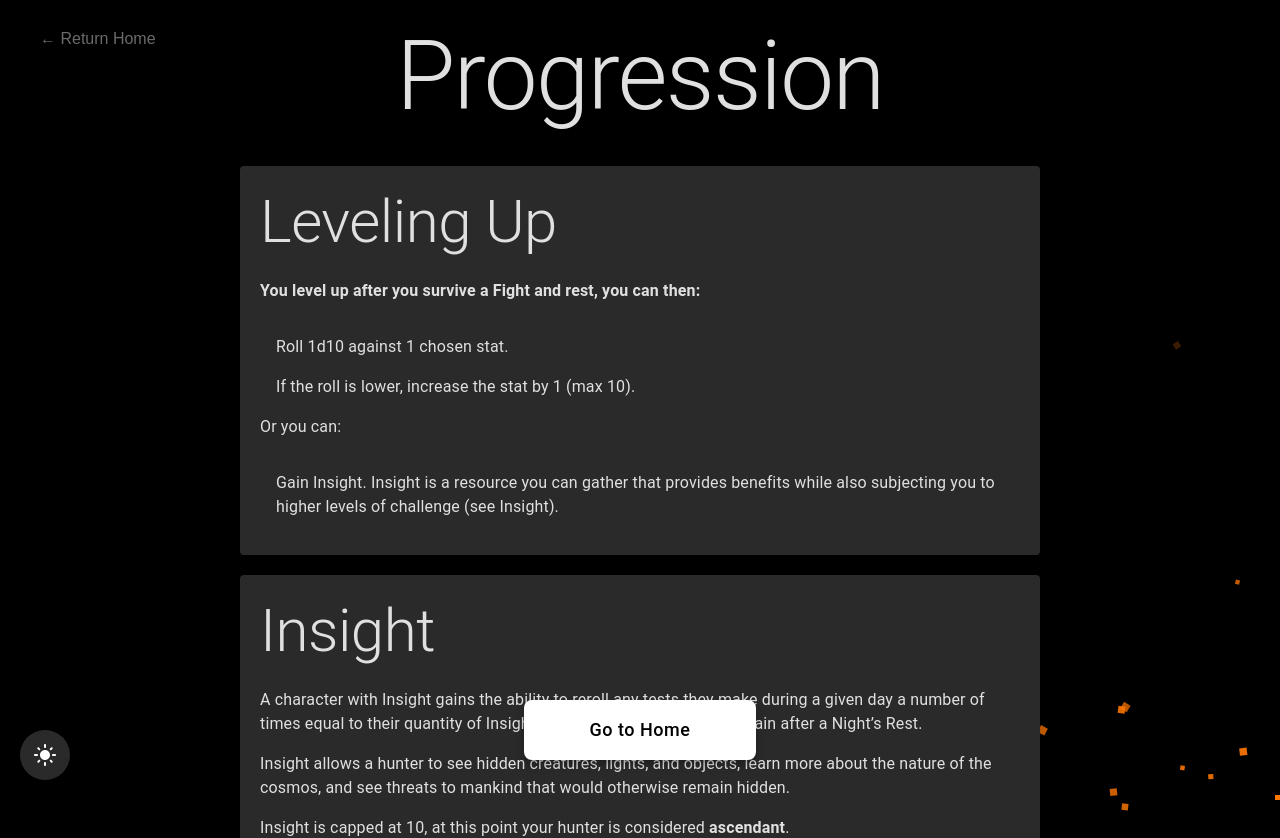
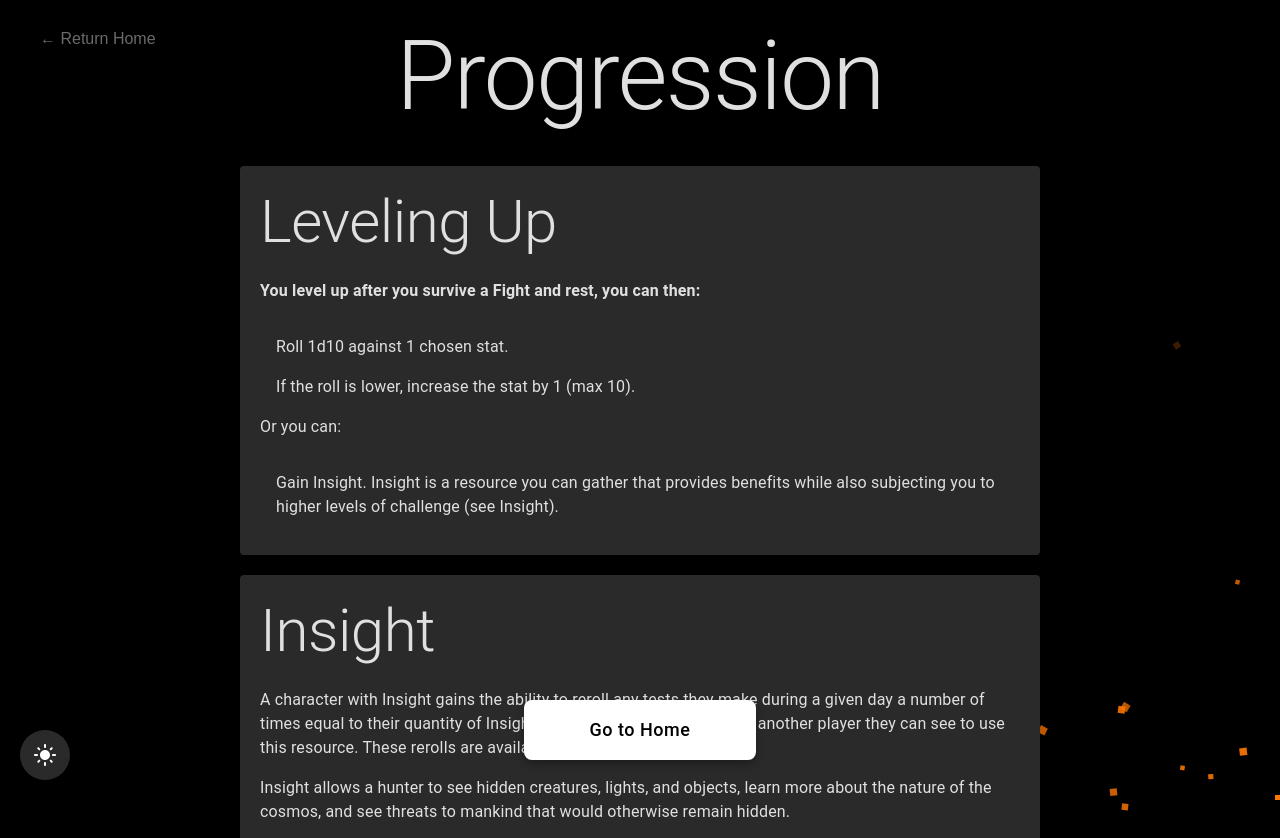
Before and after one commit to Rancor38/imustkill-website, a React (Create React App) app: page /progression in a window 1280 px wide. Shown: the top 838 px of the page. Built offline with nearby package versions, Linux system fonts and the light colour scheme.

Commit message:
Adjustment to insight

```diff
--- a/src/pages/Progression.js
+++ b/src/pages/Progression.js
@@ -95,7 +95,7 @@ const Progression = () => {
                     <Typography variant='body1' paragraph>
                         A character with Insight gains the ability to reroll any
                         tests they make during a given day a number of times
-                        equal to their quantity of Insight. These rerolls are
+                        equal to their quantity of Insight. A character may also choose another player they can see to use this resource. These rerolls are
                         available again after a Night’s Rest.
                     </Typography>
                     <Typography variant='body1' paragraph>
```
